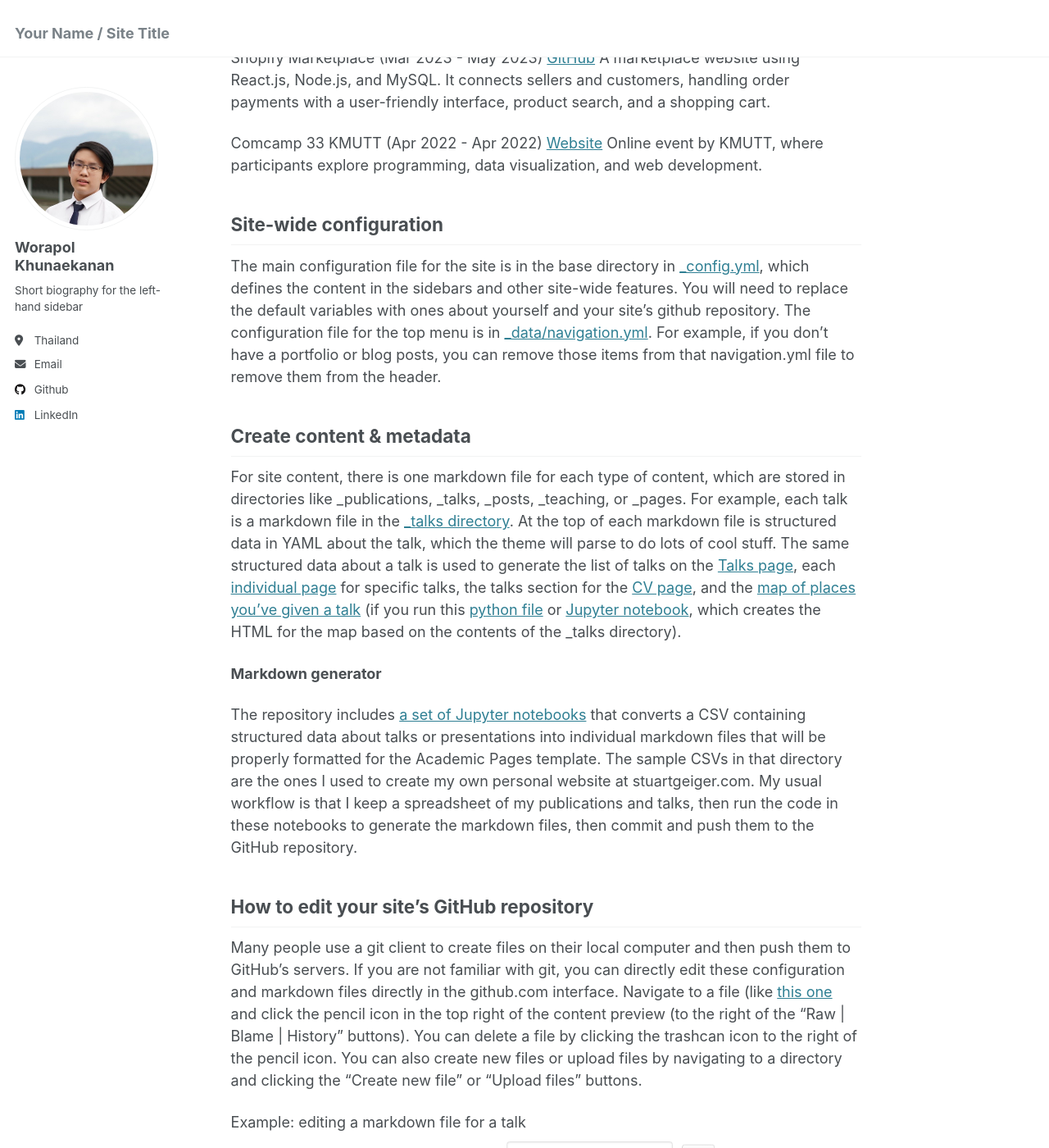
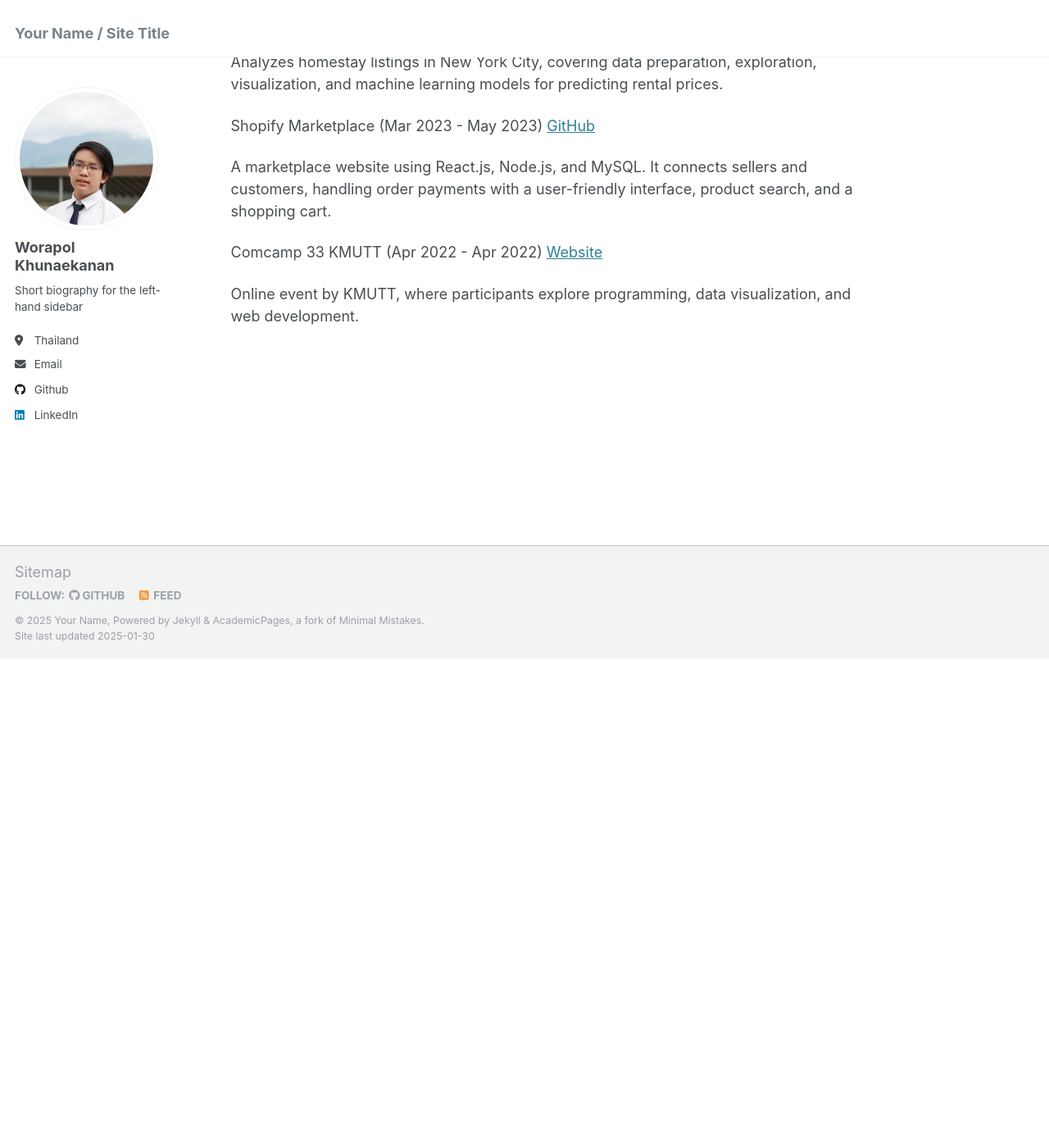
Before and after one commit to WorapolKhu/WorapolKhu.github.io, a Jekyll site: the page built from _pages/about.md, in a window 1280 px wide and 1400 px high, scrolled down 1200 px. Shown: the whole window at 82% size. Built offline with Jekyll 4.4.1, drawn with Linux system fonts in a browser that asks for light colours; after the commit the page ends 2003 px from its top, so only the background shows below that; some of the changed text lies outside the part shown.

Commit message:
Update about.md

```diff
--- a/_pages/about.md
+++ b/_pages/about.md
@@ -7,7 +7,7 @@ redirect_from:
   - /about.html
 ---
 
-This is the front page of a website that is powered by the [Academic Pages template](https://github.com/academicpages/academicpages.github.io) and hosted on GitHub pages. [GitHub pages](https://pages.github.com) is a free service in which websites are built and hosted from code and data stored in a GitHub repository, automatically updating when a new commit is made to the repository. This template was forked from the [Minimal Mistakes Jekyll Theme](https://mmistakes.github.io/minimal-mistakes/) created by Michael Rose, and then extended to support the kinds of content that academics have: publications, talks, teaching, a portfolio, blog posts, and a dynamically-generated CV. You can fork [this template](https://github.com/academicpages/academicpages.github.io) right now, modify the configuration and markdown files, add your own PDFs and other content, and have your own site for free, with no ads!
+<!-- This is the front page of a website that is powered by the [Academic Pages template](https://github.com/academicpages/academicpages.github.io) and hosted on GitHub pages. [GitHub pages](https://pages.github.com) is a free service in which websites are built and hosted from code and data stored in a GitHub repository, automatically updating when a new commit is made to the repository. This template was forked from the [Minimal Mistakes Jekyll Theme](https://mmistakes.github.io/minimal-mistakes/) created by Michael Rose, and then extended to support the kinds of content that academics have: publications, talks, teaching, a portfolio, blog posts, and a dynamically-generated CV. You can fork [this template](https://github.com/academicpages/academicpages.github.io) right now, modify the configuration and markdown files, add your own PDFs and other content, and have your own site for free, with no ads! -->
 
 About Me
 ======
@@ -17,41 +17,51 @@ As a forth-year Computer Engineering student at KMUTT, I have a keen interest in
 Education
 ======
 King Mongkut's University of Technology Thonburi
+
 2021 - Present
+
 Bachelor of Engineering Program in Computer Engineering (B.Eng.), Computer Engineering
 
 Licenses & certifications
 ======
 Google IT Support [Show credential](https://coursera.org/share/12f6eb9f30664beade7521c61a310d08)
+
 May 2023
 
 Intro to Data Analytics and Big Data (Batch 6)
+
 Chulalongkorn University [Show credential](https://www.canva.com/design/DAF-GPYLi_Q/_bnpX054Ca-keqEYKteRmA/view?utm_content=DAF-GPYLi_Q&utm_campaign=designshare&utm_medium=link&utm_source=viewer)
+
 May 2022
 
 Projects
 ======
 BangMod Hackathon 2024 (Sep 2023 - Feb 2024) [Website](https://www.bangmodhackathon.com/)
+
 Coding competition by KMUTT, where high school and vocational students collaborate to showcase their skills.
 
 Chatty Application (Sep 2023 - Dec 2023) [GitHub](https://github.com/WorapolKhu/Chat-project.git)
+
 Developed a mobile application called “Chatty” for communication and messaging, using Flutter and Firebase.
 
 Analysis New York Airbnb Dataset (May 2023)   [Link](https://www.canva.com/design/DAF-En7cN7Y/sjjUktTJNekcLVAcQiOBfQ/view?utm_content=DAF-En7cN7Y&utm_campaign=designshare&utm_medium=link&utm_source=viewer)
+
 Analyzes homestay listings in New York City, covering data preparation, exploration, visualization, and machine learning models for predicting rental prices.
 
 Shopify Marketplace (Mar 2023 - May 2023) [GitHub](https://github.com/Sarunnnnnnnn/CPE241-termproject-shopify)
+
 A marketplace website using React.js, Node.js, and MySQL. It connects sellers and customers, handling order payments with
 a user-friendly interface, product search, and a shopping cart.
 
 Comcamp 33 KMUTT (Apr 2022 - Apr 2022) [Website](https://www.comcamp.io/)
+
 Online event by KMUTT, where participants explore programming, data visualization, and web development.
 
-Site-wide configuration
+<!-- Site-wide configuration
 ------
-The main configuration file for the site is in the base directory in [_config.yml](https://github.com/academicpages/academicpages.github.io/blob/master/_config.yml), which defines the content in the sidebars and other site-wide features. You will need to replace the default variables with ones about yourself and your site's github repository. The configuration file for the top menu is in [_data/navigation.yml](https://github.com/academicpages/academicpages.github.io/blob/master/_data/navigation.yml). For example, if you don't have a portfolio or blog posts, you can remove those items from that navigation.yml file to remove them from the header.
+The main configuration file for the site is in the base directory in [_config.yml](https://github.com/academicpages/academicpages.github.io/blob/master/_config.yml), which defines the content in the sidebars and other site-wide features. You will need to replace the default variables with ones about yourself and your site's github repository. The configuration file for the top menu is in [_data/navigation.yml](https://github.com/academicpages/academicpages.github.io/blob/master/_data/navigation.yml). For example, if you don't have a portfolio or blog posts, you can remove those items from that navigation.yml file to remove them from the header.  -->
 
-Create content & metadata
+<!-- Create content & metadata
 ------
 For site content, there is one markdown file for each type of content, which are stored in directories like _publications, _talks, _posts, _teaching, or _pages. For example, each talk is a markdown file in the [_talks directory](https://github.com/academicpages/academicpages.github.io/tree/master/_talks). At the top of each markdown file is structured data in YAML about the talk, which the theme will parse to do lots of cool stuff. The same structured data about a talk is used to generate the list of talks on the [Talks page](https://academicpages.github.io/talks), each [individual page](https://academicpages.github.io/talks/2012-03-01-talk-1) for specific talks, the talks section for the [CV page](https://academicpages.github.io/cv), and the [map of places you've given a talk](https://academicpages.github.io/talkmap.html) (if you run this [python file](https://github.com/academicpages/academicpages.github.io/blob/master/talkmap.py) or [Jupyter notebook](https://github.com/academicpages/academicpages.github.io/blob/master/talkmap.ipynb), which creates the HTML for the map based on the contents of the _talks directory).
 
@@ -69,4 +79,4 @@ Example: editing a markdown file for a talk
 
 For more info
 ------
-More info about configuring Academic Pages can be found in [the guide](https://academicpages.github.io/markdown/), the [growing wiki](https://github.com/academicpages/academicpages.github.io/wiki), and you can always [ask a question on GitHub](https://github.com/academicpages/academicpages.github.io/discussions). The [guides for the Minimal Mistakes theme](https://mmistakes.github.io/minimal-mistakes/docs/configuration/) (which this theme was forked from) might also be helpful.
+More info about configuring Academic Pages can be found in [the guide](https://academicpages.github.io/markdown/), the [growing wiki](https://github.com/academicpages/academicpages.github.io/wiki), and you can always [ask a question on GitHub](https://github.com/academicpages/academicpages.github.io/discussions). The [guides for the Minimal Mistakes theme](https://mmistakes.github.io/minimal-mistakes/docs/configuration/) (which this theme was forked from) might also be helpful. -->
```
